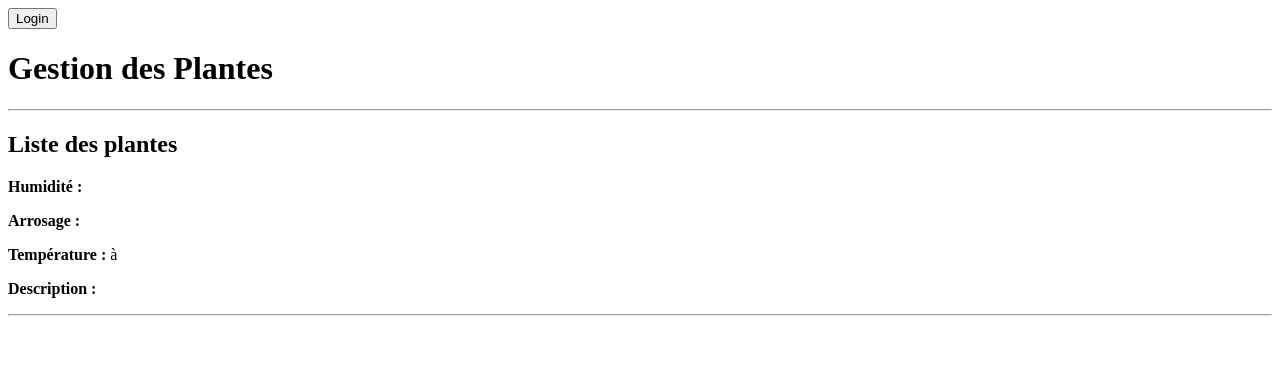
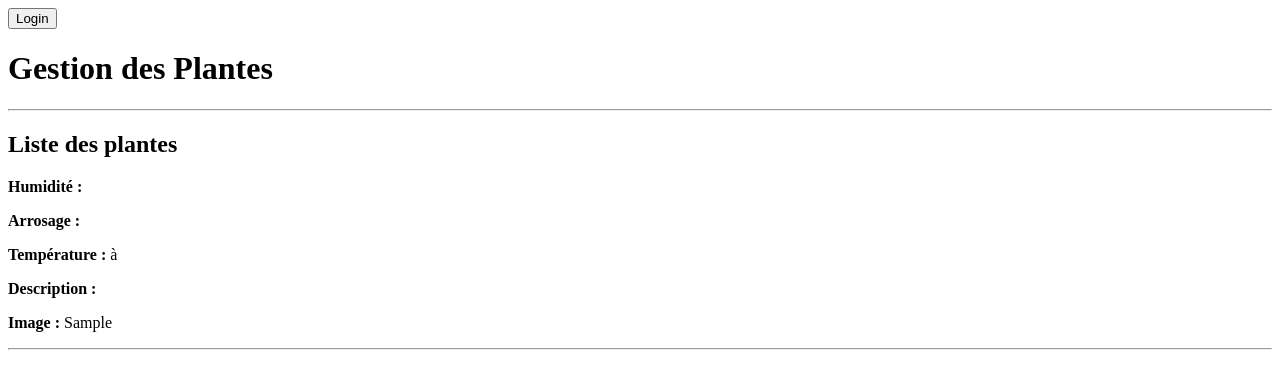
Before and after one commit to Emil766321/PAPP-Projet-Commun, a PHP site: page / in a window 1280 px wide. Shown: the top 389 px of the page. Run offline with PHP 8.4, Linux system fonts and the light colour scheme; tables that the repository leaves empty or names only in its code hold one stand-in row (values such as "Sample post"); data that the repository does not hold is empty.

Commit message:
Images fonctionelles

```diff
--- a/src/html_php/Index.php
+++ b/src/html_php/Index.php
@@ -35,6 +35,7 @@ include ('db.php');
         echo "<p><strong>Arrosage :</strong> " . htmlspecialchars($plante['Arrosage']) . "</p>";
         echo "<p><strong>Température :</strong> " . htmlspecialchars($plante['Temperature_min']) . " à " . htmlspecialchars($plante['Temperature_max']) . "</p>";
         echo "<p><strong>Description :</strong> " . nl2br(htmlspecialchars($plante['Description'])) . "</p>";
+        echo "<p><strong>Image :</strong> " . nl2br(htmlspecialchars($plante['libelle'])) . "</p>";
         echo "</div><hr>";
     }
     ?>
```
Also changed, not shown: src/html_php/image/220325case013.jpg (added).
